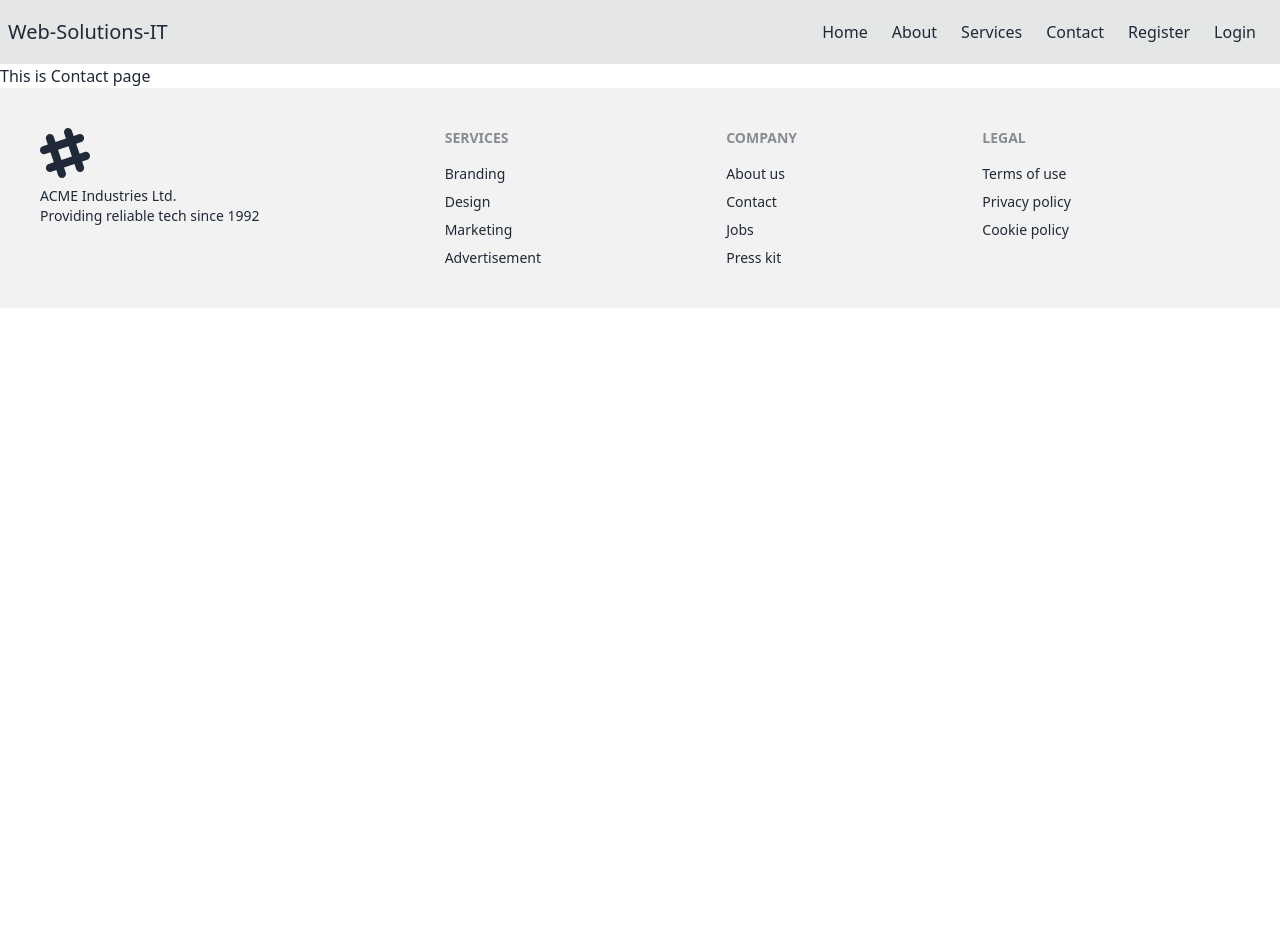
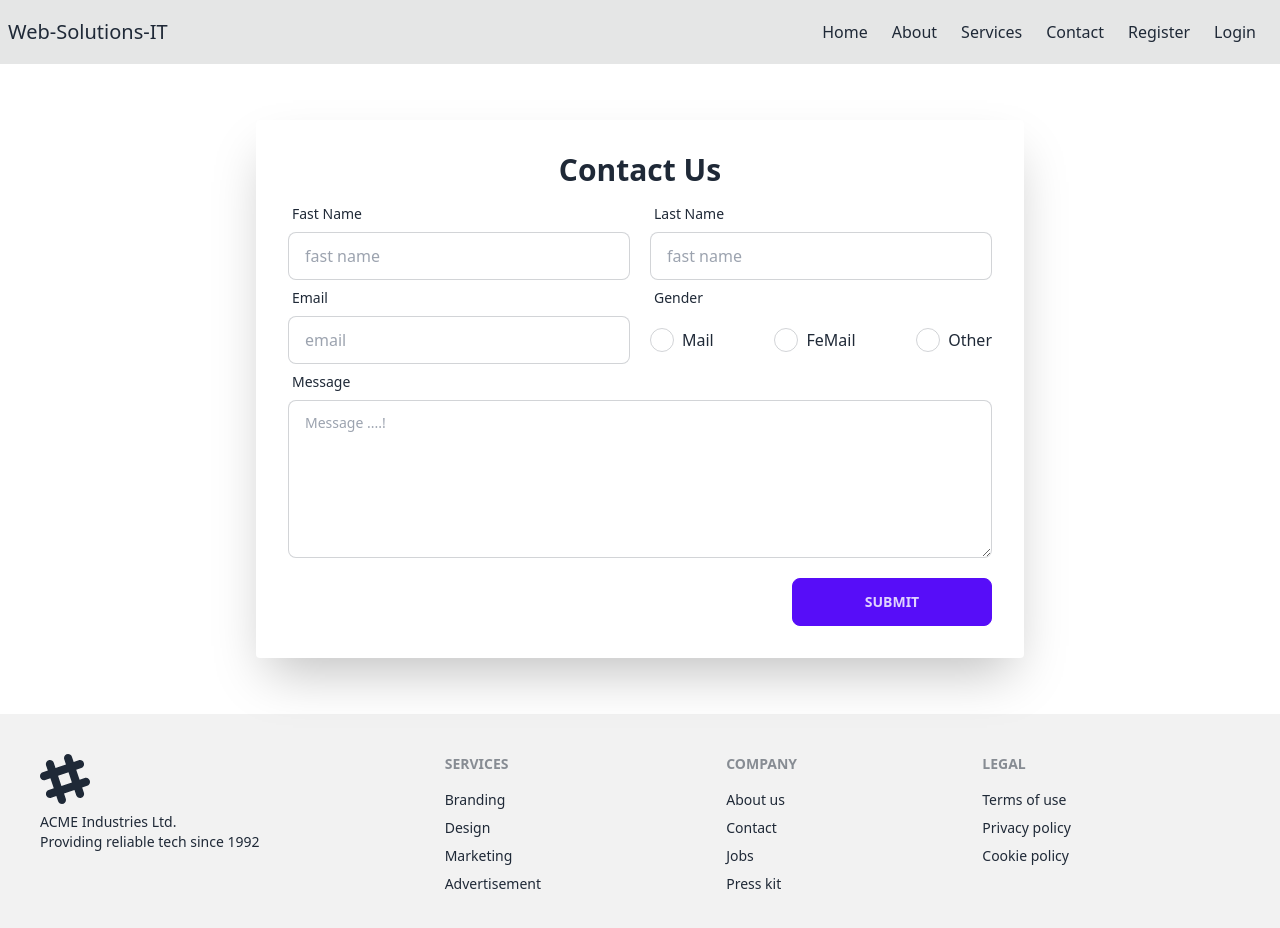
Before and after one commit to Mazharul430106/Web-Solutions-IT-ClientSite, a Next.js app: page /Contact in a window 1280 px wide. Shown: the top 928 px of the page. Before the commit the page ends 800 px from the top, so only its background shows below. Built offline with nearby package versions, Linux system fonts and the light colour scheme.

Commit message:
added contact page

```diff
--- a/src/pages/Contact/index.js
+++ b/src/pages/Contact/index.js
@@ -7,7 +7,81 @@ const Contact = () => {
             <Head>
                 <title>Contact</title>
             </Head>
-            <h1>This is Contact page</h1>
+
+
+            <div className="hero my-10 ">
+                <div className="hero-content lg:max-w-[800px] w-full flex-col lg:flex-row-reverse">
+                    <div className="card rounded  flex-shrink-0 w-full shadow-2xl bg-base-100">
+                        <div className="card-body">
+                            <h1 className='text-center text-3xl font-semibold'>Contact Us</h1>
+                            <form>
+                                <div className='grid lg:grid-cols-2 md:grid-cols-2 grid-cols-1 lg:gap-5 gap-0'>
+                                    <div className="form-control">
+                                        <label className="label">
+                                            <span className="label-text">Fast Name</span>
+                                        </label>
+                                        <input type="text" name='fastName' placeholder="fast name" className="input input-bordered focus:outline-none" />
+                                    </div>
+
+                                    <div className="form-control">
+                                        <label className="label">
+                                            <span className="label-text">Last Name</span>
+                                        </label>
+                                        <input type="text" name='lastName' placeholder="fast name" className="input input-bordered focus:outline-none" />
+                                    </div>
+                                </div>
+
+                                <div className='grid lg:grid-cols-2 md:grid-cols-2 grid-cols-1 lg:gap-5 gap-0'>
+                                    <div className="form-control">
+                                        <label className="label">
+                                            <span className="label-text">Email</span>
+                                        </label>
+                                        <input type="email" name='email' placeholder="email" className="input input-bordered focus:outline-none" />
+                                    </div>
+
+                                    <div className="form-control">
+                                        <label className="label">
+                                            <span className="label-text">Gender</span>
+                                        </label>
+                                        <div className='flex items-center justify-between lg:mt-3 mt-0'>
+                                            <div className='flex items-center gap-2'>
+                                                <input type="radio" name="radio-1" className="radio" />
+                                                <span>Mail</span>
+                                            </div>
+                                            <div className='flex items-center gap-2'>
+                                                <input type="radio" name="radio-1" className="radio" />
+                                                <span>FeMail</span>
+                                            </div>
+                                            <div className='flex items-center gap-2'>
+                                                <input type="radio" name="radio-1" className="radio" />
+                                                <span>Other</span>
+                                            </div>
+                                        </div>
+                                    </div>
+
+                                </div>
+
+                                <div className="form-control mb-5">
+                                    <label className="label">
+                                        <span className="label-text">Message</span>
+                                    </label>
+                                    <textarea rows={5} className="textarea textarea-bordered focus:outline-none" placeholder="Message ....!"></textarea>
+                                </div>
+
+                                <div className="flex justify-end  mt-2 ">
+                                    <button className=" btn btn-primary w-full lg:max-w-[200px]">Submit</button>
+                                </div>
+
+                            </form>
+
+
+                        </div>
+                    </div>
+                </div>
+            </div>
+
+
+
         </div>
     );
 };
```
